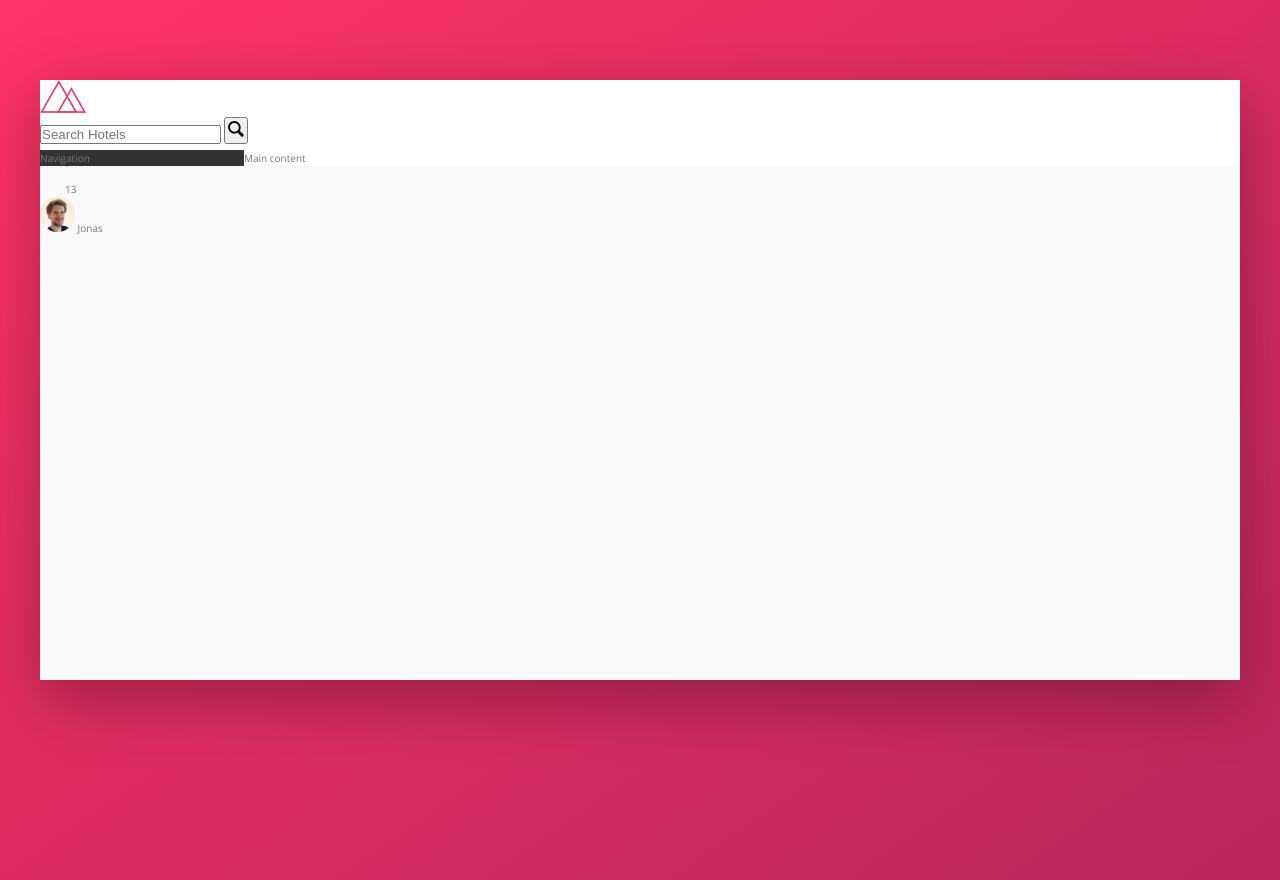
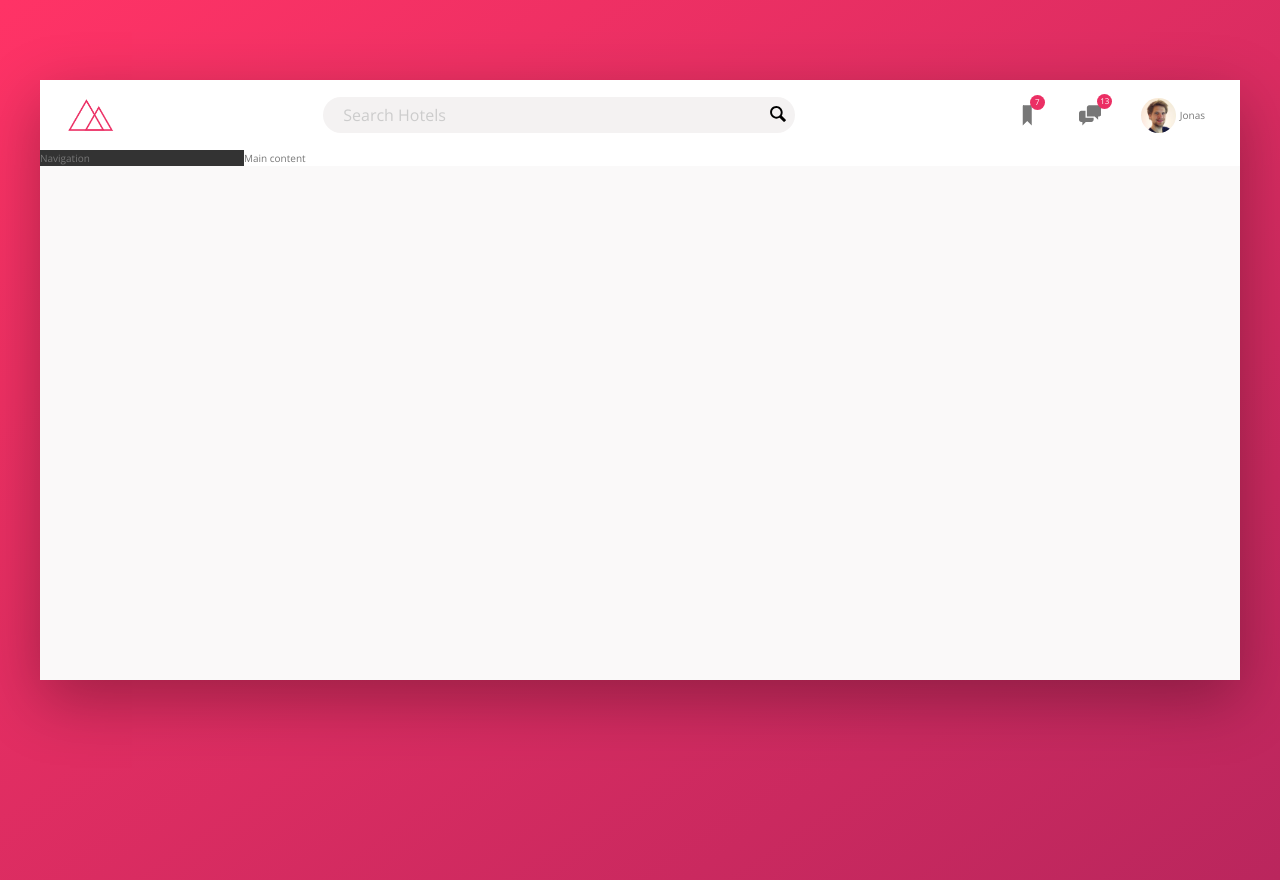
Before and after one commit to ToxyFlog/Trillo, a website: page index.html in a window 1280 px wide. Drawn offline with nearby package versions, Linux system fonts and the light colour scheme.

Commit message:
HeaderFinish

```diff
--- a/index.html
+++ b/index.html
@@ -15,7 +15,7 @@
             <header class="header">
                 <img class="logo" src="/img/logo.png" alt="Logo">
 
-                <form action="#">
+                <form class="search" action="#">
                     <input type="text" class="search__input" placeholder="Search Hotels">
                     <button class="search__button">
                         <svg class="search__icon">
@@ -27,14 +27,14 @@
                 <nav class="user-nav">
                     <div class="user-nav__icon-box">
                         <svg class="user-nav__icon">
-                            <use xlink:herf="img/sprite#icon-bookmark"></use>
+                            <use xlink:href="img/sprite.svg#icon-bookmark"></use>
                         </svg>
-                        <span class="user-nav__notification">7</span>
+                        <span class="user-nav__notification user-nav__notification-1">7</span>
                     </div>
 
                     <div class="user-nav__icon-box">
                         <svg class="user-nav__icon">
-                            <use xlink:herf="img/sprite#icon-chat"></use>
+                            <use xlink:href="img/sprite.svg#icon-chat"></use>
                         </svg>
                         <span class="user-nav__notification">13</span>
                     </div>
--- a/sass/_components.scss
+++ b/sass/_components.scss
@@ -1,46 +1,122 @@
 .logo{
     height: 3.25rem;
+    margin-left: 2.75rem;
 }
 
 .search{
+    flex: 0 0 42.5%;
+    display: flex;
+    align-items: center;
+    justify-content: center;
+
     &__input{
+        font-family: inherit;
+        font-size: 1.6rem;
+        color:inherit;
+        background-color: $grey-light_2;
+        border: none;
+        padding: .7rem 2rem;
+        border-radius: 100px;
+        width: 92.5%;
+        transition: all .3s;
+        margin-right: -2.75rem;
 
+        &:focus{
+            outline: none;
+            width: 100%;
+            background-color: $grey-light_3;
+        }
+
+        &::-webkit-input-placeholder{
+            font-weight: 100;
+            color:$grey-light_4;
+        }
+    }
+
+    &__input:focus + &__button{
+        background-color: $grey-light_3;
     }
 
     &__button{
+        border:none;
+        background-color: $grey-light_2;
 
+        &:focus{
+            outline: none;
+        }
+
+        &:active{
+            transform: translateY(2px);
+        }
     }
 
     &__icon{
         height: 2rem;
         width: 2rem;
+        fill: grey-dark_3;
     }
 }
 
 
 .user-nav{
+    display: flex;
+    justify-content: space-between;
+    align-items: center;
+    align-self: stretch;
+    margin-right: 1.5rem;
+
+    & > *{
+        padding: 0 2rem;
+        cursor: pointer;
+        height:100%;
+    }
+
+    & > *:hover{
+        background-color: $grey-light_2;
+    }
+
     &__icon-box{
-
+        display: flex;
+        align-items: center;
+        border-radius: 5px;
+        position: relative;
     }
 
     &__icon{
         height: 2.25rem;
         width: 2.25rem;
+        fill:$grey-dark_2;
     }
 
     &__user{
+        display: flex;
+        align-items: center;
 
         &-photo{
             height:3.5rem;
             border-radius: 50%;
-        }
-
-        &-name{
-
+            margin-right: 0.35rem;
         }
     }
 
     &__notification{
+        font-size: .8rem;
+        height: 1.5rem;
+        width: 1.5rem;
+        border-radius: 50%;
+        background-color: $primary;
+        color:#fff;
+        position: absolute;
+        top:1.35rem;
+        right: 0.9rem;
 
+        display: flex;
+        justify-content: center;
+        align-items: center;
+
+        &-1{
+            right: 1.4rem;
+            top:1.5rem;
+        }
     }
 }
--- a/sass/_layout.scss
+++ b/sass/_layout.scss
@@ -11,6 +11,9 @@
     height:7rem;
     background-color: #fff;
     border-bottom: $grey-light_2;
+    display: flex;
+    justify-content: space-between;
+    align-items: center;
 }
 
 .content{
```
Also changed, not shown: css/style.css.
